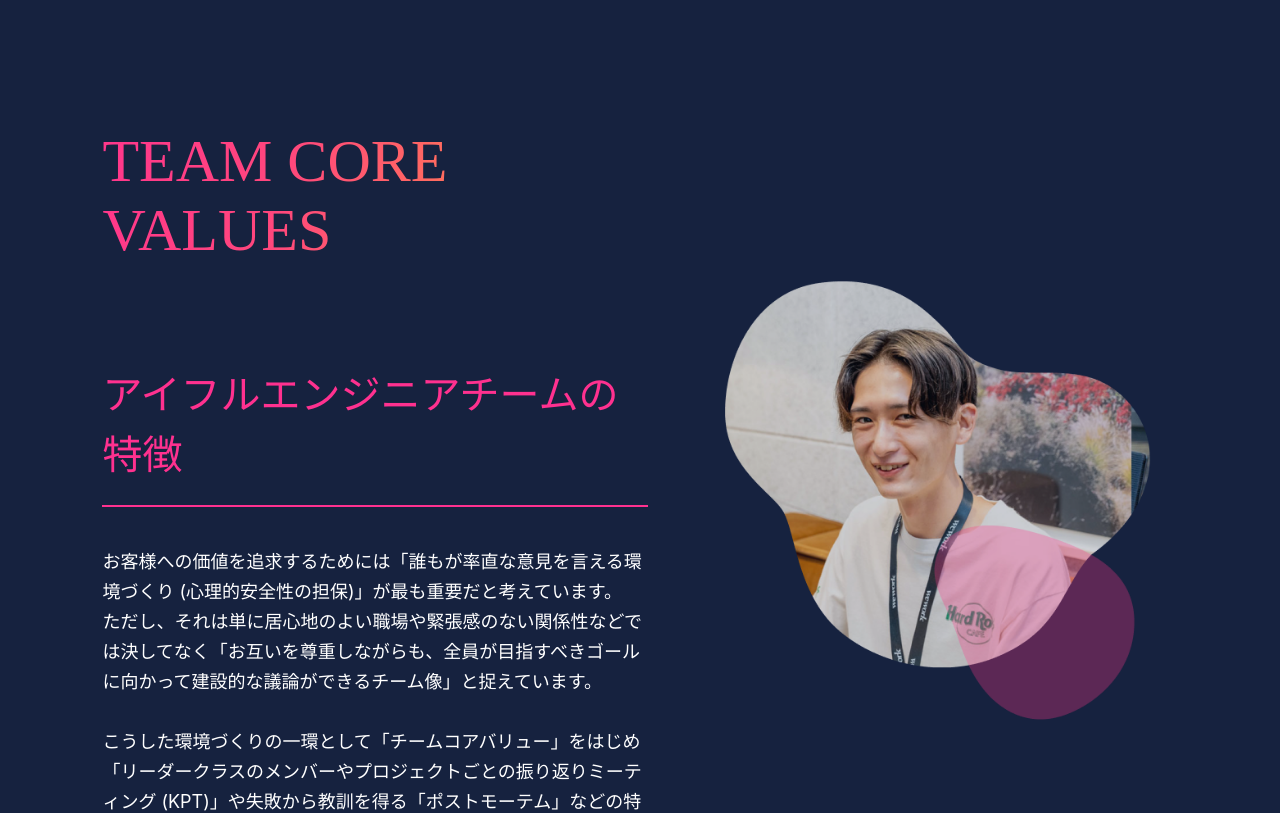
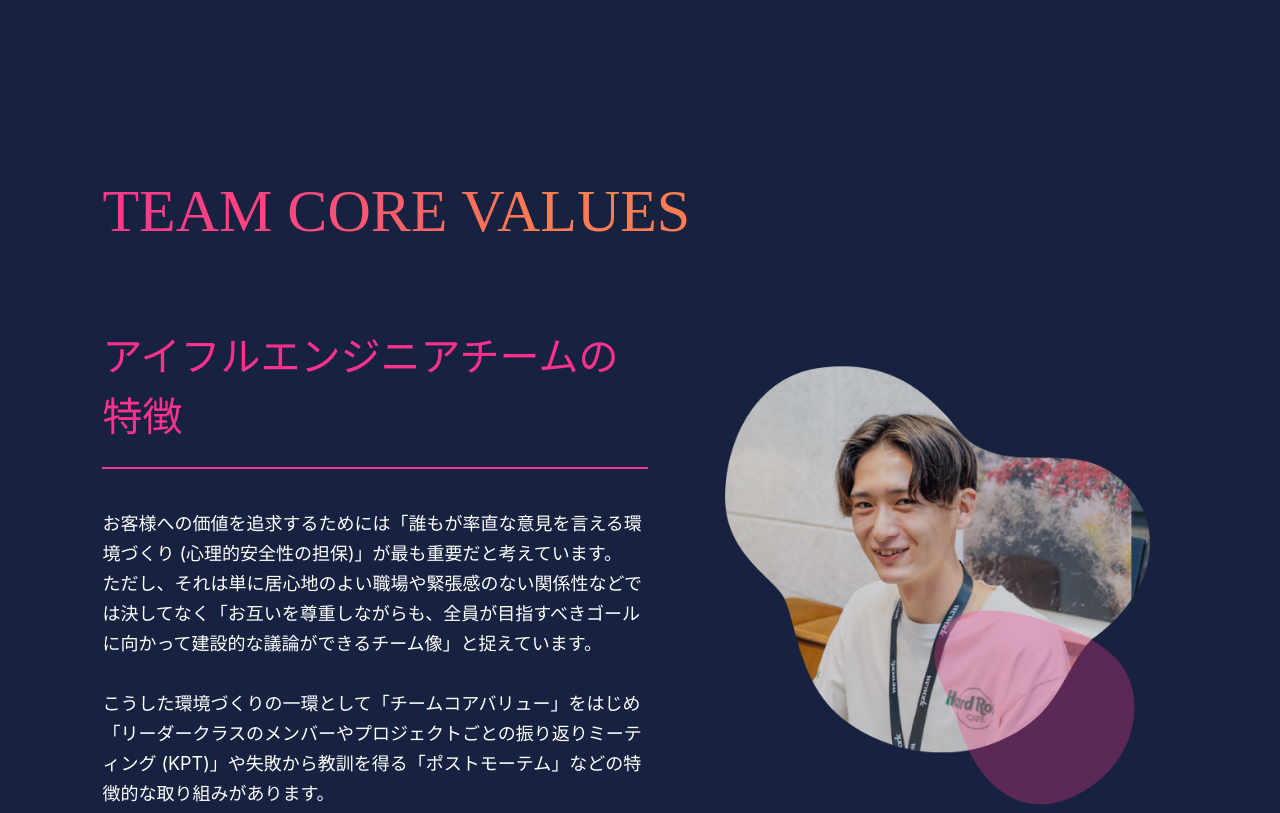
Before and after one commit to saya1104/office-area, a Next.js app: page /about in a window 1280 px wide. Shown: the part 1340-2153 px from the top of the page. Built offline with nearby package versions, Linux system fonts and the light colour scheme.

Commit message:
✨✨レスポンシブ対応

```diff
--- a/components/elements/EachPageTop.tsx
+++ b/components/elements/EachPageTop.tsx
@@ -61,10 +61,10 @@ const TitleStyle = styled.div`
     width: fit-content;
     ${GradationStyle}
     font-weight: 200;
-    font-size: 60px;
+    font-size: min(10vw, 60px);
     ${tablet`
       margin: 0 auto 20px auto;
-      font-size: 10vw;
+
     `};
   }
 `;
--- a/components/elements/HamburgerMenu.tsx
+++ b/components/elements/HamburgerMenu.tsx
@@ -43,7 +43,7 @@ const Container = styled.div<Props>`
     margin-left: 100px;
     `}
     ${sp`
-    margin-top: 230px;
+    margin-top: 100px;
     margin-left: 5px;
     `}
   }
@@ -64,16 +64,15 @@ const HamburgerMenu: React.FC<Props> = (props) => {
           </Link>
         </li>
         <li>
-          <Link href={'/about#TeamCoreValues'} style={{ textDecoration: 'none', color: '#ffffff' }}>
-            TEAM CORE VALUES
-          </Link>
-        </li>
-        <li>
           <Link href={'/product'} style={{ textDecoration: 'none', color: '#ffffff' }}>
             PRODUCT
           </Link>
         </li>
-        <li>MEMBER</li>
+        <li>
+          <Link href={'/interview'} style={{ textDecoration: 'none', color: '#ffffff' }}>
+            INTERVIEW
+          </Link>
+        </li>
         <li>
           <Link href={'/recruit'} style={{ textDecoration: 'none', color: '#ffffff' }}>
             RECRUIT
--- a/components/layouts/Footer.tsx
+++ b/components/layouts/Footer.tsx
@@ -31,13 +31,7 @@ const UlStyle = styled.ul`
   display: flex;
   flex-wrap: wrap;
   padding: 0;
-  max-width: 900px;
-  width: 80%;
-  min-width: 600px;
-
-  li:nth-of-type(3) {
-    margin-right: 60px;
-  }
+  width: auto;
 
   ${sp`
     display: block;
@@ -104,7 +98,7 @@ const ArrowStyle = styled.div`
   flex-direction: column;
   align-items: center;
   position: absolute;
-  right: 100px;
+  right: 50px;
   bottom: 60px;
 
   ${tablet`
@@ -140,11 +134,6 @@ const Footer = () => {
           </Link>
         </ListStyle>
         <ListStyle>
-          <Link href={'/about#TeamCoreValues'} style={{ textDecoration: 'none', color: '#ffffff' }}>
-            TEAM CORE VALUES
-          </Link>
-        </ListStyle>
-        <ListStyle>
           <Link href={'/product'} style={{ textDecoration: 'none', color: '#ffffff' }}>
             PRODUCT
           </Link>
--- a/components/layouts/TeamCoreValueSummary.tsx
+++ b/components/layouts/TeamCoreValueSummary.tsx
@@ -13,29 +13,44 @@ const Wrapper = styled.div`
     margin-top: 100px;
   }
 `;
-const TitleStyle = styled.div`
-  h2 {
-    white-space: normal;
-    ${TitleGradationStyle}
-    font-weight: 200;
-    font-size: 60px;
-    ${spMin`
-      text-align: center;
-      margin-bottom:10px;
-      font-size: 10vw;
-    `}
-  }
-`;
-
 const Summary = styled.div`
   width: 600px;
   min-width: 100px;
+  position: relative;
+  h5 {
+    margin-top: 0;
+    ${tablet`
+     margin-top:5vw;
+    `}
+  }
   p {
     font-size: 18px;
     font-weight: 400;
     line-height: 30px;
     margin-top: 40px;
     text-align: left;
+  }
+`;
+
+const TitleStyle = styled.div`
+  position: absolute;
+  top: -150px;
+  ${tablet`
+    position: static;
+  `}
+  h2 {
+    ${TitleGradationStyle}
+    font-weight: 200;
+    font-size: 60px;
+    white-space: nowrap;
+    ${tablet`
+      white-space: normal;
+    `}
+    ${spMin`
+      text-align: center;
+      margin-bottom:10px;
+      font-size: 10vw;
+    `};
   }
 `;
 
--- a/components/templates/AboutTeamPage/AboutTeamDetails.tsx
+++ b/components/templates/AboutTeamPage/AboutTeamDetails.tsx
@@ -8,7 +8,7 @@ import EachPageTop from '../../elements/EachPageTop';
 const Wrapper = styled.div`
   display: flex;
   justify-content: space-evenly;
-  margin: 100px 8vw 200px;
+  margin: 100px 8vw 400px;
   ${tablet`
     margin:100px 3vw 200px ;
   `};
--- a/styles/breakPoint.ts
+++ b/styles/breakPoint.ts
@@ -13,7 +13,7 @@ export const sp = (
   base: CSSObject | TemplateStringsArray,
   ...interpolations: SimpleInterpolation[]
 ): FlattenSimpleInterpolation => css`
-  @media (max-width: 768px) {
+  @media (max-width: 765px) {
     ${css(base, ...interpolations)}
   }
 `;
```
